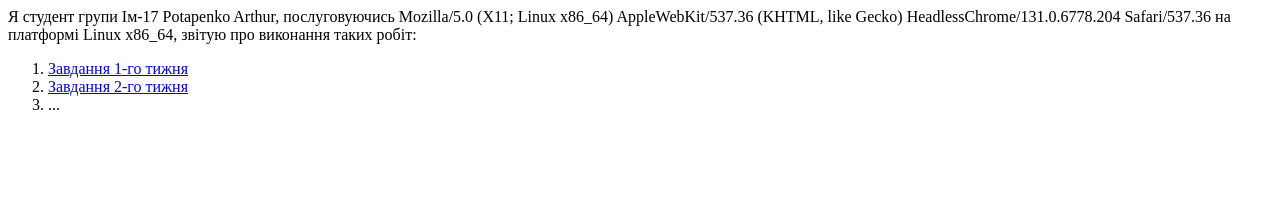
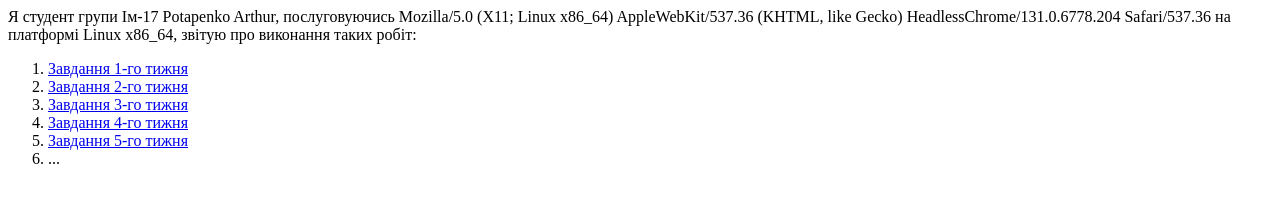
Before and after one commit to potapenkoart99/itde, a plain HTML site: page index.html in a window 1280 px wide. Drawn offline with Linux system fonts and the light colour scheme.

Commit message:
Update index.html

```diff
--- a/index.html
+++ b/index.html
@@ -12,6 +12,9 @@
 <ol>
 <li><a href="week1.html" target="_blank">Завдання 1-го тижня</a></li>
 <li><a href="week2.html" target="_blank">Завдання 2-го тижня</a></li>
+<li><a href="week3.html" target="_blank">Завдання 3-го тижня</a></li>
+<li><a href="week4.html" target="_blank">Завдання 4-го тижня</a></li>
+<li><a href="week5.html" target="_blank">Завдання 5-го тижня</a></li>
 <li>...</li>
 </ol>
 </body>
```
